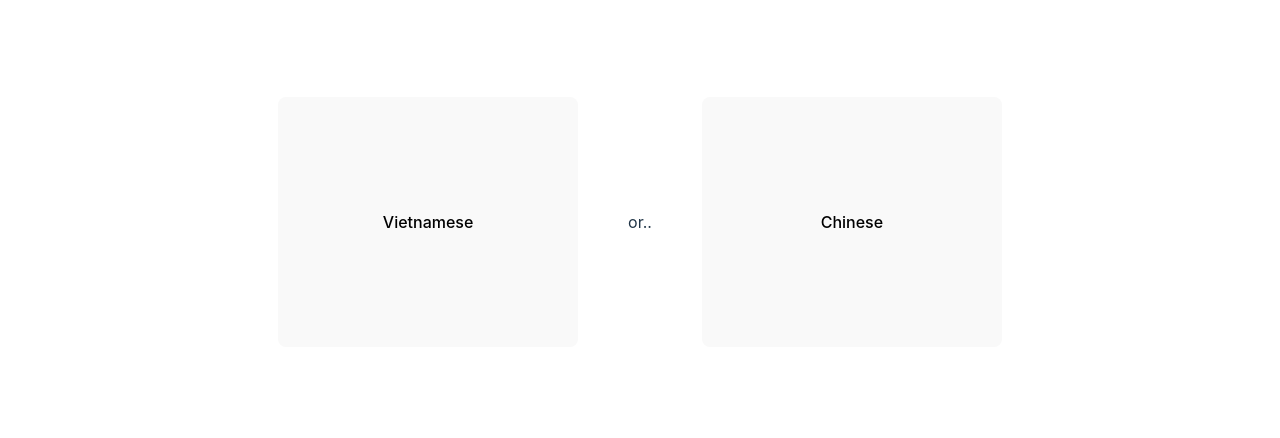
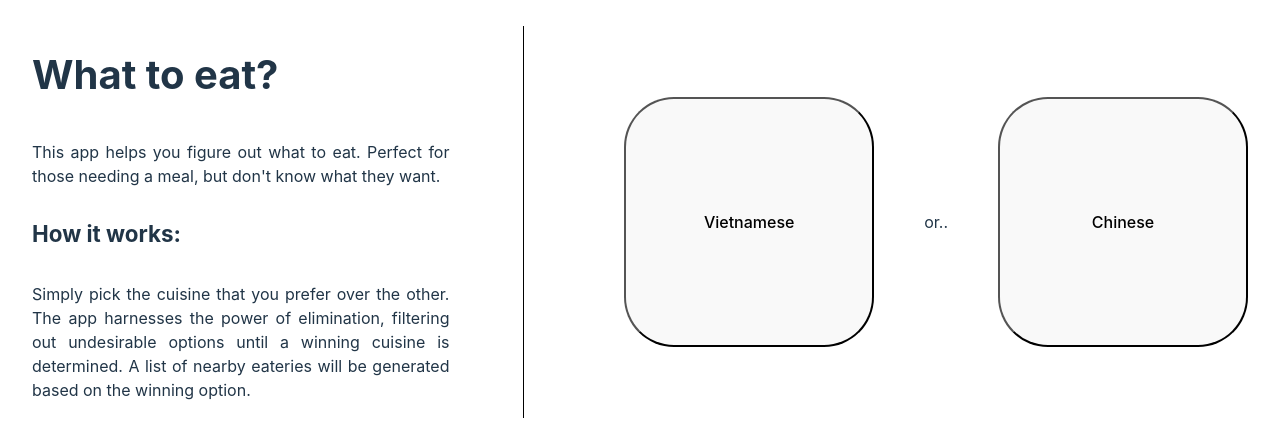
Before and after one commit to Stalloyde/whattoeatthisorthat, a React (Vite) app: page / in a window 1280 px wide. Shown: the part 178-616 px from the top of the page. Built offline with nearby package versions, Linux system fonts and the light colour scheme.

Commit message:
Style app

```diff
--- a/src/App.css
+++ b/src/App.css
@@ -2,11 +2,25 @@
   max-width: 1280px;
   margin: 0 auto;
   padding: 2rem;
-  text-align: center;
+  display: grid;
+  grid-template-columns: 1fr 1fr;
+  gap: 100px;
+}
+
+.description {
+  display: flex;
+  flex-direction: column;
+  text-align: justify;
+  border-right: 1px solid black;
+}
+
+.description > p {
+  width: 85%;
 }
 
 .container {
   display: flex;
   gap: 50px;
+  justify-content:end;
   align-items: center;
 }
--- a/src/App.jsx
+++ b/src/App.jsx
@@ -47,6 +47,7 @@ function App() {
 
   function checkGameOver() {
     if (cuisines.length > 1) {
+      shuffleArray(cuisines);
       setCuisineA(cuisines[0]);
       setCuisineB(
         cuisines[Math.floor(Math.random() * (cuisines.length - 1) + 1)],
@@ -65,11 +66,23 @@ function App() {
   return (
     <>
       {endGame ? (
-        <>
-          <button>{cuisineA}</button>
-        </>
+        <button>{cuisineA}</button>
       ) : (
         <>
+          <div className='description'>
+            <h1>What to eat?</h1>
+            <p>
+              This app helps you figure out what to eat. Perfect for those
+              needing a meal, but don't know what they want.
+            </p>
+            <h2>How it works:</h2>
+            <p>
+              Simply pick the cuisine that you prefer over the other. The app
+              harnesses the power of elimination, filtering out undesirable
+              options until a winning cuisine is determined. A list of nearby
+              eateries will be generated based on the winning option.
+            </p>
+          </div>
           <div className='container'>
             <button data-remove={cuisineB} onClick={(e) => handleClick(e)}>
               {cuisineA}
--- a/src/index.css
+++ b/src/index.css
@@ -22,31 +22,29 @@ body {
 }
 
 h1 {
-  font-size: 3.2em;
+  font-size: 2.5em;
+  line-height: 1.1;
+}
+
+h2 {
+  font-size: 1.4em;
   line-height: 1.1;
 }
 
 button {
-  border-radius: 8px;
-  border: 2px solid transparent;
-  padding: 0.6em 1.2em;
+  border-radius: 20%;
   height: 250px;
-  width: 300px;
+  width: 250px;
   font-size: 1em;
   font-weight: 500;
   font-family: inherit;
   background-color: #fc4444;
   cursor: pointer;
-  transition: border-color 0.25s;
+  transition: all 0.2s;
 }
 
 button:hover {
-  border-color: #eeeef3;
-}
-
-button:focus,
-button:focus-visible {
-  outline: 4px auto -webkit-focus-ring-color;
+  transform:scale(1.05);
 }
 
 @media (prefers-color-scheme: light) {
```
